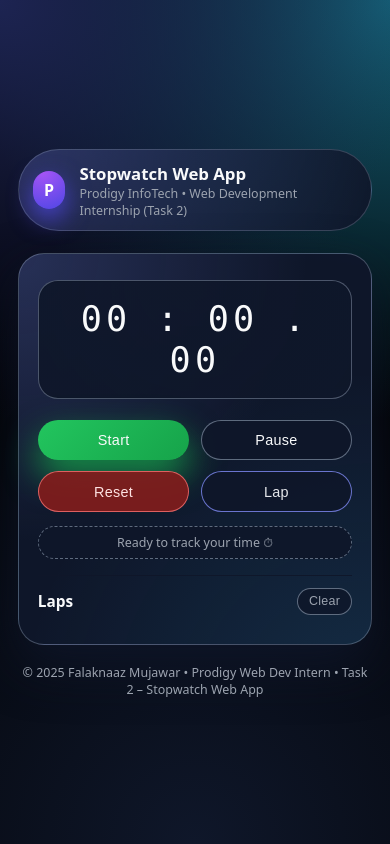
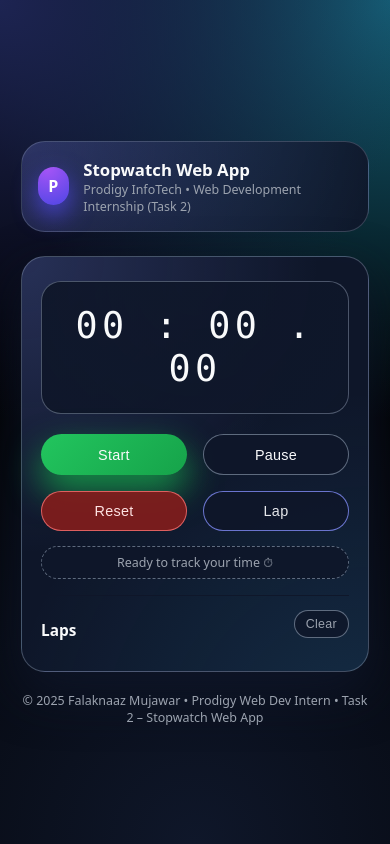
Before and after one commit to falak-CARPEDIEM/PRODIGY_WD_02, a plain HTML site: page index.html in a window 390 px wide. Drawn offline with Linux system fonts and the light colour scheme.

Commit message:
Add files via upload

```diff
--- a/style.css
+++ b/style.css
@@ -267,3 +267,34 @@ body {
     font-size: 2.2rem;
   }
 }
+@media (max-width: 540px) {
+
+  .app {
+    padding-inline: 1.3rem;
+    margin-top: 1.2rem;
+  }
+
+  .app-header {
+    padding: 1rem;
+    border-radius: 24px;
+  }
+
+  .stopwatch-card {
+    margin-top: 1.5rem;
+    padding: 1.5rem 1.2rem;
+    border-radius: 24px;
+  }
+
+  .controls {
+    gap: 1rem;
+  }
+
+  .time-display {
+    font-size: 2.3rem;
+    padding: 1.4rem 0.7rem;
+  }
+
+  .laps-section h2 {
+    margin-top: 0.8rem;
+  }
+}
```
